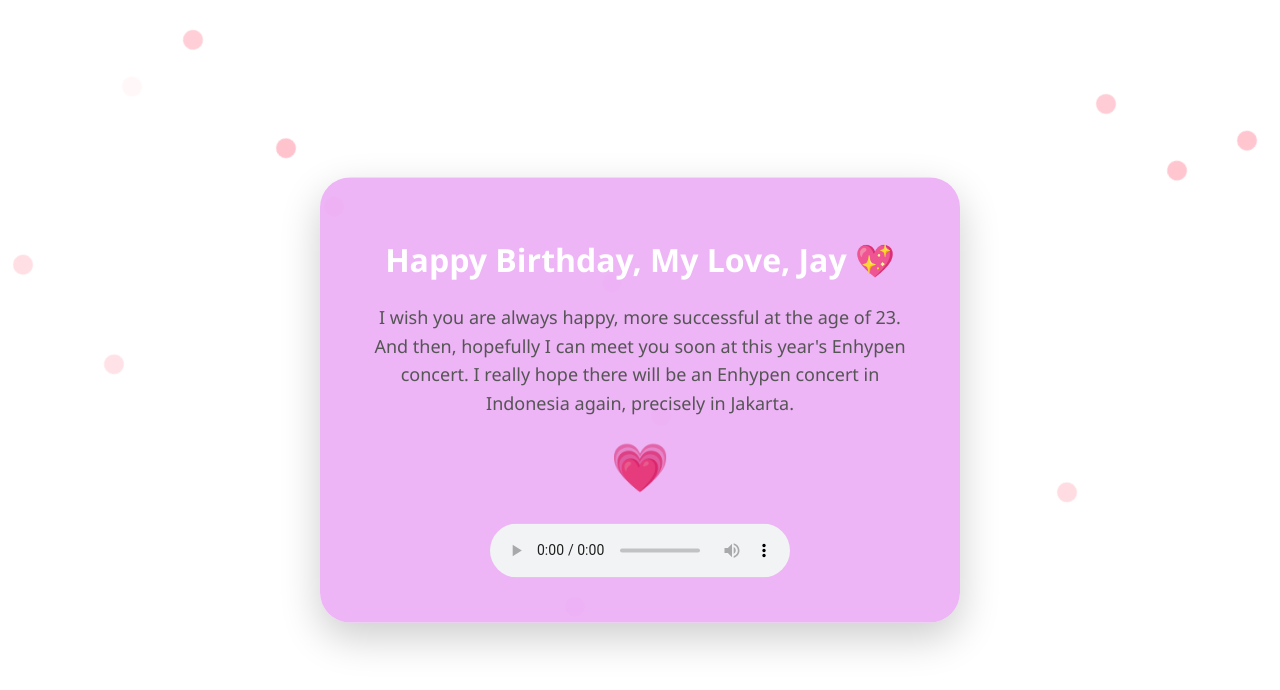
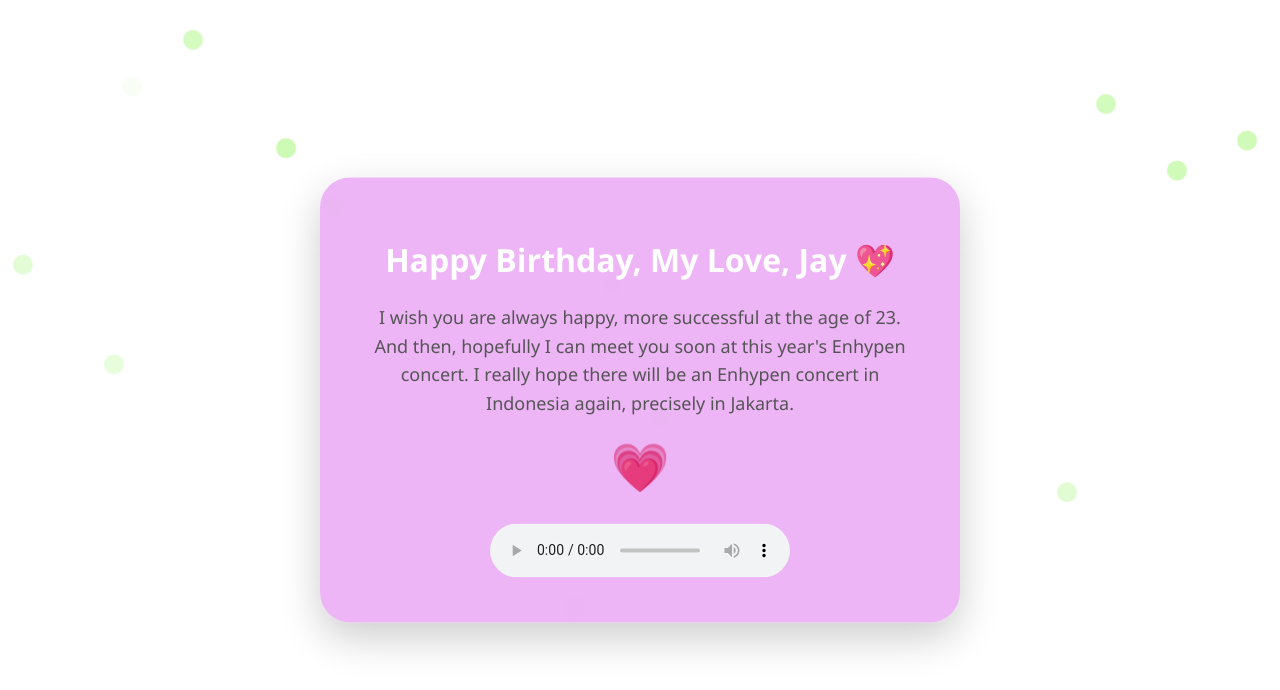
Before and after one commit to FadiraMutiara/jay_birthday, a plain HTML site: page ucapan-ultah.html in a window 1280 px wide. Drawn offline with Linux system fonts and the light colour scheme.

```diff
--- a/ucapan-ultah.html
+++ b/ucapan-ultah.html
@@ -52,7 +52,7 @@
       top: -10px;
       width: 20px;
       height: 20px;
-      background: pink;
+      background: rgb(202, 250, 176);
       border-radius: 50%;
       opacity: 0.8;
       animation: fall linear infinite;
```
